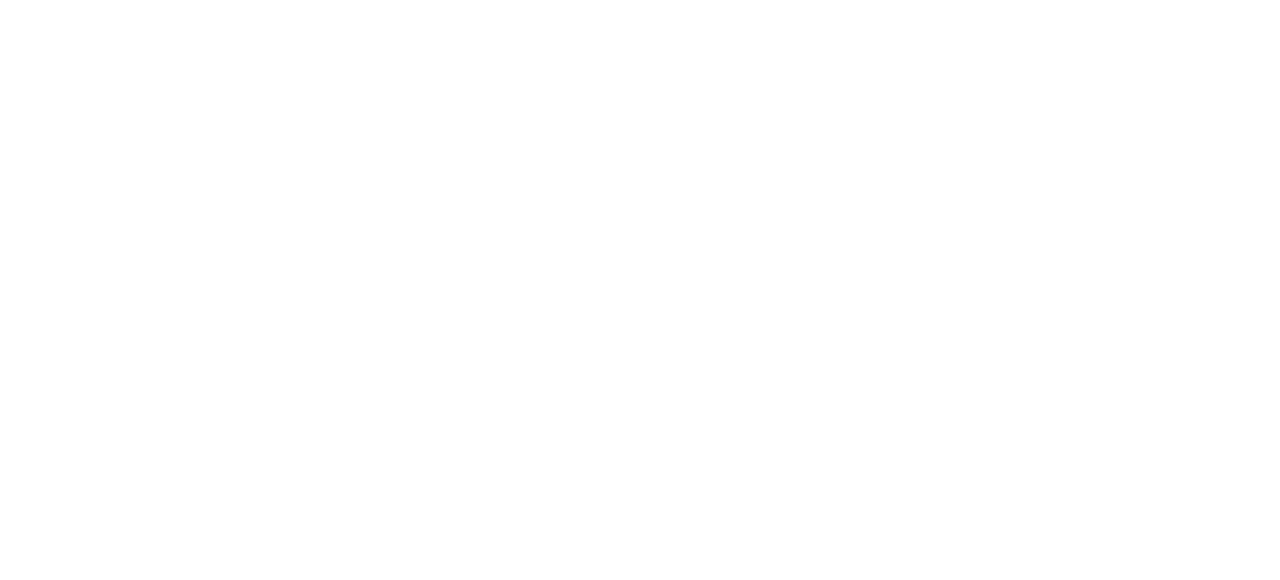
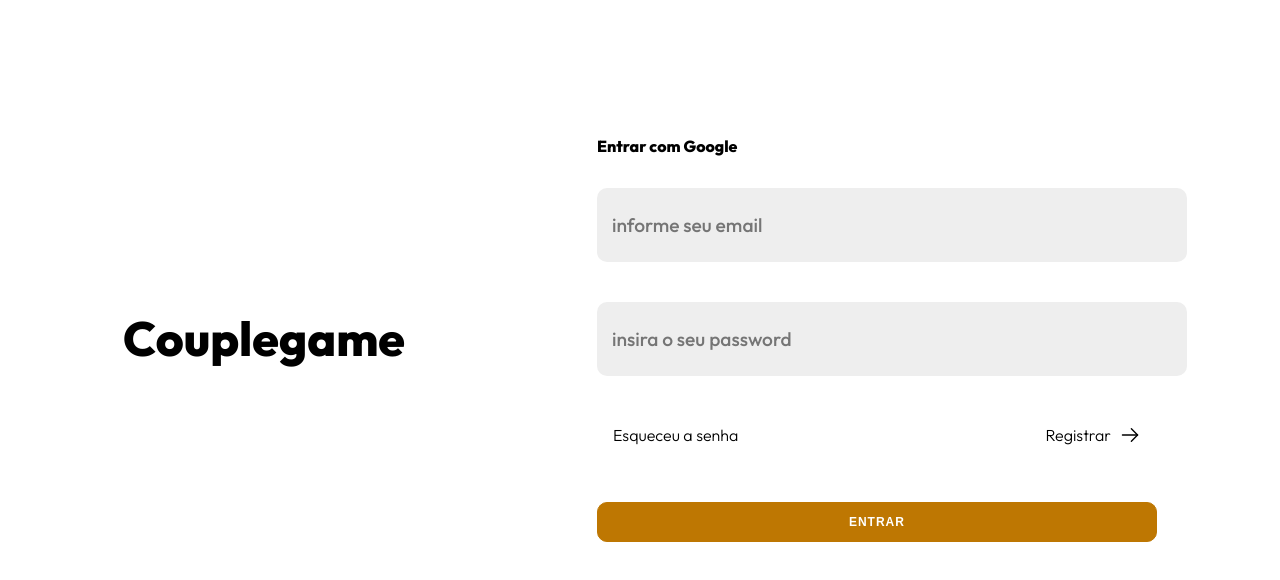
Before and after one commit to Elencio/Rede-Kukula, a React (Vite) app: page /login in a window 1280 px wide. Before the commit this address had no page. Shown: the top 580 px of the page. Built offline with nearby package versions, Linux system fonts and the light colour scheme.

Commit message:
Adicionando a privateRouter

```diff
--- a/src/App.tsx
+++ b/src/App.tsx
@@ -1,15 +1,19 @@
 import { BrowserRouter } from "react-router-dom";
-import { Router } from "./Router";
+
 import { ThemeProvider } from "styled-components";
 import { defaultTheme } from "./styles/themes/default";
+import { AuthGoogleContext } from "./contexts/AuthGoogleContext";
+import { Router } from "./routes/Router";
 
 
 export function App() {
   return (
     <ThemeProvider theme={defaultTheme}>
       <BrowserRouter>
-         <Router />
+        <AuthGoogleContext>
+          <Router />
+        </AuthGoogleContext>
       </BrowserRouter>
-   </ThemeProvider>
+    </ThemeProvider>
   )
 }
--- a/src/Components/Header/index.tsx
+++ b/src/Components/Header/index.tsx
@@ -5,9 +5,8 @@
   return(
     <HeaderContainer>
       <strong>Couplegame</strong>
-
-      <NavLink to='/register'>
-      <span>Registre-se para aproveitar mais</span>
+      <NavLink to='/login'>
+      <span>faca o login</span>
       </NavLink>
     </HeaderContainer>
   )
--- a/src/Pages/Login/index.tsx
+++ b/src/Pages/Login/index.tsx
@@ -1,54 +1,39 @@
-import { useState } from 'react';
-
-import { GoogleAuthProvider, signInWithPopup, User } from 'firebase/auth';
-
-import { GoogleLogo, GraduationCap} from 'phosphor-react'
-
-import { FormContainer, Overlay, OverlayContainer, OverlayFix, PrincipalContainer, SocialContainer } from './styles';
-
-import { auth } from '../../services/firebase';
+import { ArrowRight } from "phosphor-react";
+import { LoginContainer, LogoTitle, LoginInformation, Options } from "./styles";
+import { useContext } from "react";
+import { AuthContext } from "../../contexts/AuthGoogleContext";
+import { Navigate } from "react-router-dom";
 
 
-export function Login() {
+export function Login(){
 
-  const [userdata, setUserData] = useState<User>({} as User);
+  const { SignInwithGoogle, signed } = useContext(AuthContext)
 
- function handleEntrarUsandoGoogle(){
-   const provider = new GoogleAuthProvider();
-
-   signInWithPopup( auth, provider).then((result) => {
-       setUserData(result.user)
-   }).catch((error) => {
-    console.log('Alguma Coisa Nao correr bem')
-   }
-   )
- }
+  if(signed) {
+    return <Navigate to='/usuario'/>
+  }
 
   return(
-    <PrincipalContainer>
-      <FormContainer >
-        <form action="#">
-              <h1>Rede Kukula</h1>
-              <SocialContainer onClick={handleEntrarUsandoGoogle}>
-                <span>Entrar com google</span>
-                <GoogleLogo size={24}  weight='fill'/>
-              </SocialContainer>
-              <span>ou usa a sua conta</span>
-              <input type="email" placeholder="Email" required />
-              <input type="password" placeholder="Password" required />
-              <a href="#">esqueceu sua senha?</a>
-              <button>Entrar</button>
+    <LoginContainer>
+      <LogoTitle>
+        Couplegame
+      </LogoTitle>
+      <LoginInformation>
+        <form action="">
+           <strong onClick={SignInwithGoogle}>Entrar com Google</strong>
+           <input type="text" placeholder="informe seu email"/>
+           <input type="password" placeholder="insira o seu password" />
+           <Options>
+          <span>Esqueceu a senha</span>
+          <span>Registrar
+            < ArrowRight size={22}/>
+          </span>
+           </Options>
+           <button type="submit">Entrar</button>
         </form>
-      </FormContainer>
-      <OverlayContainer>
-        <Overlay >
-            <OverlayFix>
-              <GraduationCap size={88} weight="fill" />
-              <h1>Bem vindo! A Rede Kukula Pabhodzi</h1>
-              <p>Junte-se a um conjuntos de Estudantes que buscam e sonham com um futuro melhor. Juntos crescemos e fazemos diferença </p>
-            </OverlayFix>
-        </Overlay>
-      </OverlayContainer>
-    </PrincipalContainer>
+
+
+      </LoginInformation>
+    </LoginContainer>
   )
 }
--- a/src/Pages/Login/styles.ts
+++ b/src/Pages/Login/styles.ts
@@ -1,45 +1,48 @@
 import styled from 'styled-components'
 
-export const PrincipalContainer = styled.div `
+export const LoginContainer = styled.div`
   display: flex;
 	flex-direction: row;
-	margin: 0 auto;
+	align-items: center;
   justify-content: center;
 	align-items: center;
-	font-family: 'Montserrat', sans-serif;
+	gap: 12rem;
+	padding: 8rem 0;
 
-h1 {
-	font-weight: bold;
-	margin: 0;
+
+	form {
+    font-family: 'Outfit', sans-serif;
+	  font-weight: 300;
+		font-size: 1rem;
+		gap: 1.5rem;
+    width: 35rem;
+		display: flex;
+		flex-direction: column;
+
+
+		input {
+	   background-color: #eee;
+	border-radius: 10px;
+	border: none;
+	padding: 25px 15px;
+	margin: 8px 0;
+	width: 100%;
+	font-size: 1.2rem;
+	font-family: 'Outfit', sans-serif;
     }
 
-h2 {
-	text-align: center;
-}
 
-p {
-	font-size: 14px;
-	font-weight: 100;
-	line-height: 20px;
-	letter-spacing: 0.5px;
-	margin: 20px 0 30px;
-}
 
-span {
-	font-size: 12px;
-}
-
-a {
-	color: #333;
-	font-size: 14px;
-	text-decoration: none;
-	margin: 15px 0;
+  input:focus {
+      outline: 0;
+      box-shadow: 0 0 0 2px #be7702;
     }
 
 		button {
-	border-radius: 20px;
-	border: 1px solid #1c2e4a;
-	background-color: #1c2e4a;
+	margin-top: 1rem;
+	border-radius: 10px;
+	border: 1px solid  #be7702;
+	background-color:  #be7702;
 	color: #FFFFFF;
 	font-size: 12px;
 	font-weight: bold;
@@ -47,141 +50,59 @@
 	letter-spacing: 1px;
 	text-transform: uppercase;
 	transition: transform 80ms ease-in;
+	cursor: pointer;
 }
 
 button:active {
 	transform: scale(0.95);
 }
 
+button:focus {
+	outline: 0;
+	box-shadow: 0 0 0 2px  #be7702;
+}
 
 
-button.ghost {
-	background-color: transparent;
-	border-color: #FFFFFF;
+ strong {
+	cursor: pointer;
+	font-size: 1rem;
+	font-family: 'Outfit', sans-serif;
+	font-weight: 800;
  }
 
-form {
-	background-color: #FFFFFF;
+ span {
 	display: flex;
+	flex-direction: row;
 	align-items: center;
-	justify-content: center;
-	flex-direction: column;
-	padding: 0 50px;
-	height: 100%;
-	text-align: center;
+	gap:0.5rem;
+	cursor: pointer;
  }
-
-input {
-	background-color: #eee;
-	border: none;
-  border-radius: 2px;
-	padding: 12px 15px;
-	margin: 8px 0;
-	width: 100%;
-}
-input:focus {
-      outline: 0;
-      box-shadow: 0 0 0 2px #339933;
-    }
-
-`
-
-export const FormContainer = styled.div`
-  width: 30rem;
-	height: 40rem;
-	border-radius: 12px;
-	border-top: 1px solid #000;
-	border-left: 1px solid #000;
-	border-bottom: 1px solid #000;
-	transition: all 0.6s ease-in-out;
-
-	h1 {
-		font-size: 2rem;
-		font-family: Rubik, sans-serif;
-		font-weight: 500;
-		line-height: 1.7;
-		letter-spacing: 0.5px;
 	}
 `
 
-export const OverlayContainer = styled.div`
-	width: 30rem;
-	height: 40rem;
-	border-radius: 12px solid #ff0000;
-	overflow: hidden;
-	border-top: 1px solid #000;
-	border-right: 1px solid #000;
-	border-bottom: 1px solid #000;
-	transition: transform 0.6s ease-in-out;
 
+export const LogoTitle = styled.div`
+  font-family: 'Outfit', sans-serif;
+	font-size: 3rem;
+	font-weight: 800;
+	line-height: 1.7;
+	justify-content: center;
+	letter-spacing: 1.5;
+  display: flex ;
+	flex-direction: row;
+	align-items: center;
+	justify-content: center;
 `
 
-export const Overlay= styled.div`
-	background: #FF416C;
-	background: -webkit-linear-gradient(to right, #99ee99, #23395d);
-	background: linear-gradient(to right, #99ee99, #23395d);
-	background-repeat: no-repeat;
-	background-size: cover;
-	background-position: 0 0;
-	color: #FFFFFF;
+export const LoginInformation = styled.div`
  display: flex;
  flex-direction: column;
-  justify-content: center;
-  align-items: center;
-	left: -100%;
-	height: 100%;
-  	transform: translateX(0);
-	transition: transform 0.6s ease-in-out;
+ gap: 1rem;
 `
 
-export const SocialContainer =styled.button`
-  margin: 2rem 0;
+export const Options = styled.div`
    display: flex;
-	gap: 0.5rem;
-	justify-content: center;
-	align-items: center;
-	width: 300px;
-	height: 40px;
-
-	span {
-	font-family: Roboto, sans-serif;
-	font-size: 1rem;
-	font-weight: 100;
-	line-height: 20px;
-	letter-spacing: 0.5px;
-
-
-	}
-
+	 flex-direction: row;
+	 justify-content: space-between;
+	 padding: 1rem;
 `
-
-export const OverlayFix = styled.div`
-	display: flex;
-	align-items: center;
-	justify-content: center;
-	flex-direction: column;
-	padding: 0 40px;
-	text-align: center;
-	top: 0;
-	height: 100%;
-	width: 50%;
-	transform: translateX(0);
-	transition: transform 0.6s ease-in-out;
-
-  h1{
-		font-size: 1rem;
-		font-family: Rubik, sans-serif;
-		font-weight: 500;
-		line-height: 1.7;
-		letter-spacing: 0.5px;
-	}
-	p {
-	font-family: Roboto, sans-serif;
-	font-size: 14px;
-	font-weight: 100;
-	line-height: 20px;
-	letter-spacing: 0.5px;
-	margin: 20px 0 30px;
-	line-height: 1.7;
-	}
-`
--- a/src/Router.tsx
+++ /dev/null
@@ -1,19 +0,0 @@
-import {Route, Routes} from 'react-router-dom'
-import { Register } from './Pages/Register'
-import { Login } from './Pages/Login'
-import { DefaultLayout } from './layouts/defaultLayout'
-import { Home } from './Pages/Home'
-import { PerfilUsuario } from './Pages/PerfilUsuario'
-import { Challenges } from './Pages/ChallengesList'
-
-
-export function Router(){
-  return (
-    <Routes>
-      <Route path='/' element={<DefaultLayout/>}>
-      <Route path='/' element={<Home />}/>
-      <Route path='/register' element={<Register />}/>
-      </Route>
-    </Routes>
-  )
-}
--- /dev/null
+++ b/src/contexts/AuthGoogleContext.tsx
@@ -0,0 +1,77 @@
+import { GoogleAuthProvider, User, signInWithPopup } from "firebase/auth";
+import { auth } from "../services/firebase";
+import { ReactNode, createContext, useEffect, useState } from "react";
+
+const provider = new GoogleAuthProvider();
+
+interface GoogleAuthinterface {
+  children: ReactNode
+}
+
+interface GoogleAuthentication {
+  SignInwithGoogle: () => void,
+  signed: boolean,
+  user: User| null,
+}
+
+export const AuthContext = createContext({} as GoogleAuthentication)
+
+export const AuthGoogleContext = ( { children }:GoogleAuthinterface  ) => {
+
+
+  const [user, setUser] = useState<User | null>(null);
+
+   useEffect(()=>{
+     const loadStoreAuth = () => {
+             const sessionToken = sessionStorage.getItem("@AuthAuthenticationGoogle: token")
+             const sessionUser = sessionStorage.getItem("@AuthAuthenticationGoogle: user")
+
+             if(sessionToken && sessionUser) {
+               setUser(JSON.parse(sessionUser))
+             }
+     };
+
+     loadStoreAuth()
+   },[]);
+
+
+
+  const SignInwithGoogle = () => {
+    signInWithPopup( auth, provider).then((result) => {
+      const credencial = GoogleAuthProvider.credentialFromResult(result)
+      const token = credencial?.accessToken;
+
+      const user = result.user;
+
+      setUser(user);
+
+      console.log(user);
+
+
+        if(token) {
+        sessionStorage.setItem("@AuthAuthenticationGoogle: token", token);
+       }
+
+       if(user) {
+        sessionStorage.setItem("@AuthAuthenticationGoogle: user", JSON.stringify(user));
+       }
+
+
+    }).catch((error) => {
+       const errorCode = error.code;
+
+       const errorMessage = error.message;
+
+       const email = error.email;
+
+       const credential = GoogleAuthProvider.credentialFromError(error)
+    });
+  }
+
+  return (
+    <AuthContext.Provider value={{ SignInwithGoogle, signed: !!user, user}}>
+         {children}
+    </AuthContext.Provider>
+  )
+
+}
--- /dev/null
+++ b/src/routes/Router.tsx
@@ -0,0 +1,24 @@
+import {Route, Routes} from 'react-router-dom'
+import { Login } from '../Pages/Login'
+import { DefaultLayout } from '../layouts/defaultLayout'
+import { Home } from '../Pages/Home'
+import { PrivateRouter } from './PrivateRouter'
+import { PerfilUsuario } from '../Pages/PerfilUsuario'
+import { Register } from '../Pages/Register'
+
+
+
+export function Router(){
+  return (
+    <Routes>
+       <Route path='/login'  element={<Login />}/>
+      <Route path='/' element={<DefaultLayout/>}>
+      <Route path='/' element={<Home />}/>
+      <Route path='/' element={<PrivateRouter/>}>
+         <Route path='/usuario' element={<PerfilUsuario />}/>
+      </Route>
+      <Route path='/register' element={<Register />}/>
+      </Route>
+    </Routes>
+  )
+}
```
Also changed, not shown: src/Pages/PerfilUsuario/index.tsx (+5 -2 lines). Lines whose indentation alone changed are shown as unchanged.
